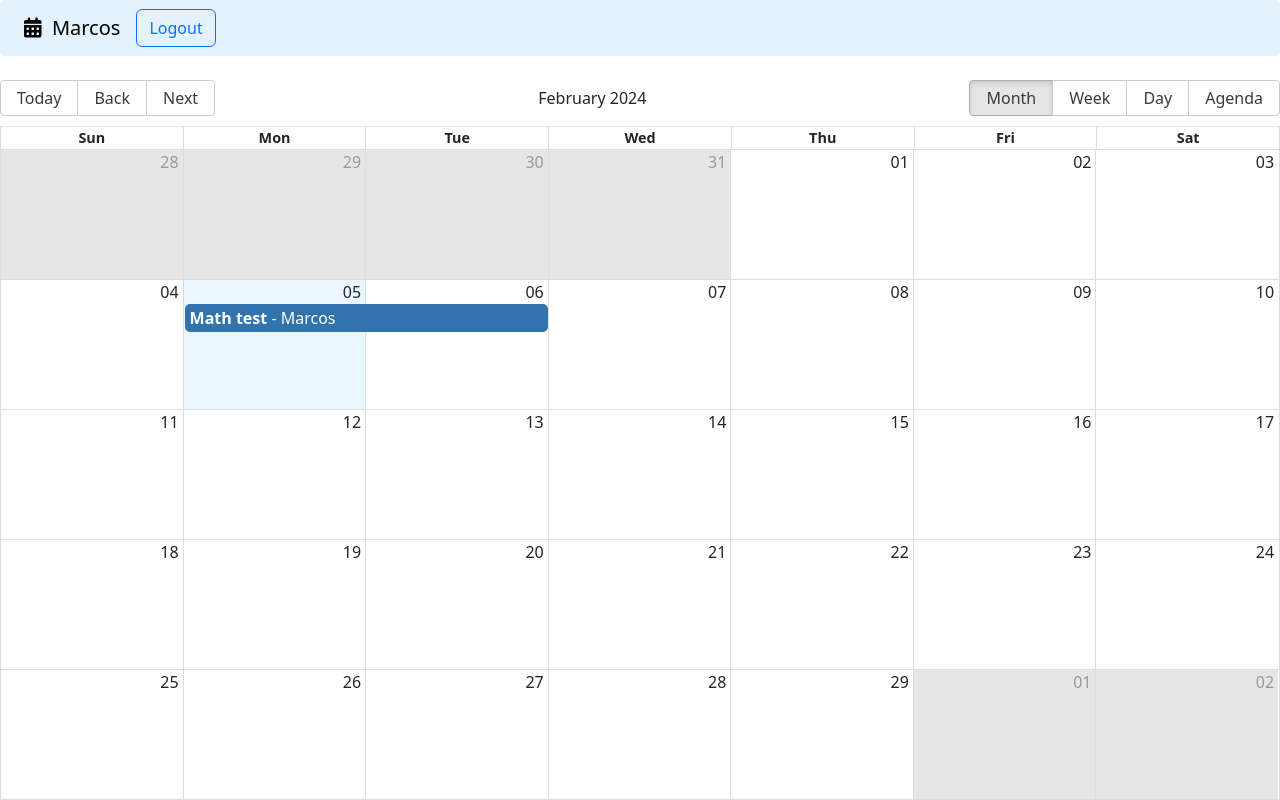
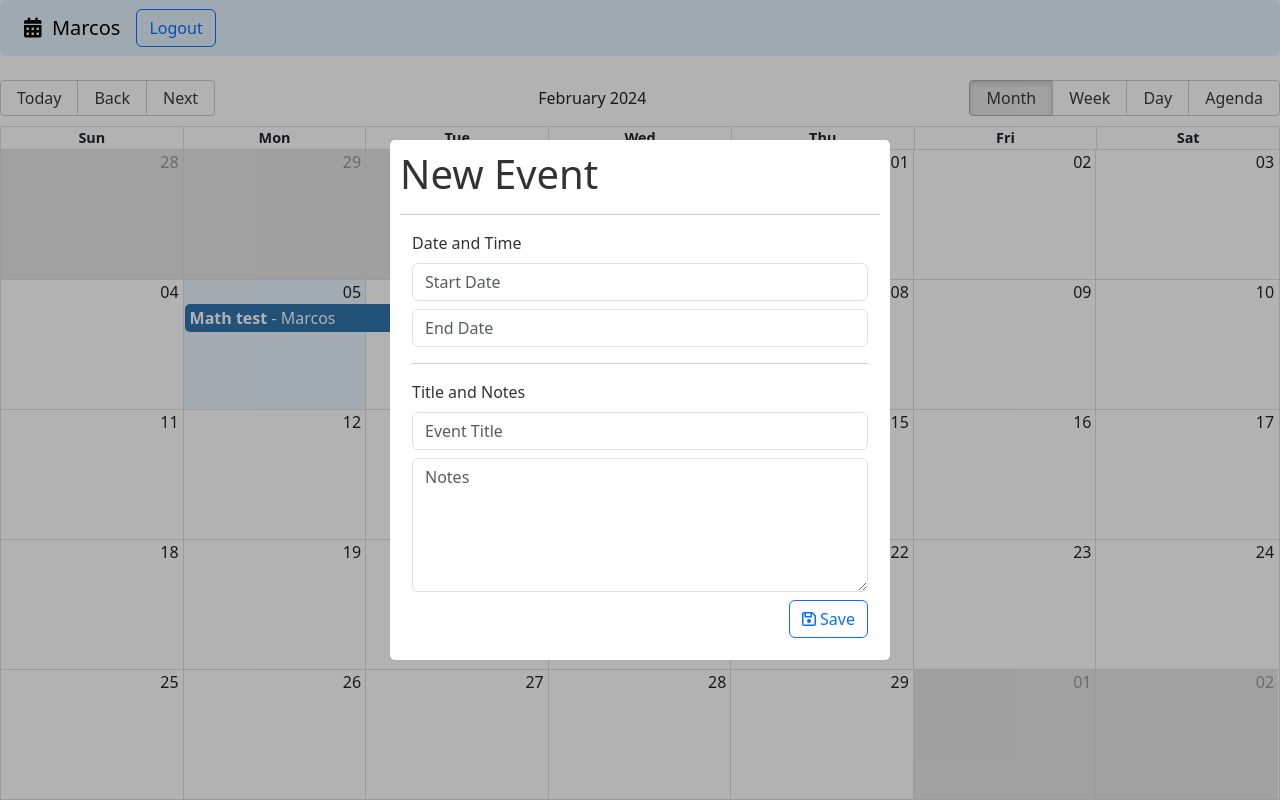
Before and after one commit to marcosbuydid/react, a React (Vite) app in the folder time-management/: page /auth in a window 1280 px wide. Built offline with nearby package versions, Linux system fonts and the light colour scheme.

Commit message:
install modal and start to configure it

```diff
--- a/time-management/package.json
+++ b/time-management/package.json
@@ -14,6 +14,7 @@
     "react": "^18.2.0",
     "react-big-calendar": "^1.8.7",
     "react-dom": "^18.2.0",
+    "react-modal": "^3.16.1",
     "react-router-dom": "^6.22.0"
   },
   "devDependencies": {
--- /dev/null
+++ b/time-management/src/management/components/CustomModal.css
@@ -0,0 +1,39 @@
+.ReactModalPortal>div {
+    opacity: 0;
+}
+
+.ReactModalPortal .ReactModal__Overlay {
+    align-items: center;
+    display: flex;
+    justify-content: center;
+    transition: opacity .2s ease-in-out;
+    z-index: 999;
+}
+
+.modal-background {
+    background-color: rgba(0, 0, 0, 0.3);
+    bottom: 0;
+    left: 0;
+    right: 0;
+    top: 0;
+    position: fixed;
+}
+
+.ReactModalPortal .ReactModal__Overlay--after-open {
+    opacity: 1;
+}
+
+.ReactModalPortal .ReactModal__Overlay--before-close {
+    opacity: 0;
+}
+
+.modal {
+    background: white;
+    border-radius: 5px;
+    color: rgb(51, 51, 51);
+    display: inline;
+    max-height: 520px;
+    max-width: 500px;
+    outline: none;
+    padding: 10px;
+}
--- /dev/null
+++ b/time-management/src/management/components/CustomModal.jsx
@@ -0,0 +1,87 @@
+import { useState } from 'react';
+import Modal from 'react-modal';
+import './CustomModal.css';
+
+const customStyles = {
+    content: {
+        top: '50%',
+        left: '50%',
+        right: 'auto',
+        bottom: 'auto',
+        marginRight: '-50%',
+        transform: 'translate(-50%, -50%)',
+    },
+};
+
+Modal.setAppElement('#root');
+
+export const CustomModal = () => {
+
+    const [isVisible, setIsVisible] = useState(true)
+
+    const onCloseModal = () => {
+        console.log('closing modal');
+        setIsVisible(false);
+    }
+
+    return (
+        <Modal
+            isOpen={isVisible}
+            onRequestClose={onCloseModal}
+            style={customStyles}
+            className={"modal"}
+            //modal-background is from imported css
+            overlayClassName={"modal-background"}
+            closeTimeoutMS={200}
+        >
+            <h1> New Event</h1>
+            <hr />
+            <form className="container">
+
+                <div className="form-group mb-2">
+                    <label className="mb-2">Date and Time</label>
+                    <input className="form-control" placeholder="Start Date" />
+                </div>
+
+                <div className="form-group mb-2">
+
+                    <input className="form-control" placeholder="End Date" />
+                </div>
+
+                <hr />
+                <div className="form-group mb-2">
+                    <label className="mb-2">Title and Notes</label>
+                    <input
+                        type="text"
+                        className="form-control mb-2"
+                        placeholder="Event Title"
+                        name="title"
+                        autoComplete="off"
+                    />
+
+                </div>
+
+                <div className="form-group mb-2">
+                    <textarea
+                        type="text"
+                        className="form-control"
+                        placeholder="Notes"
+                        rows="5"
+                        name="notes"
+                    ></textarea>
+                </div>
+
+                <div className="d-flex justify-content-end">
+                    <button
+                        type="submit"
+                        className="btn btn-outline-primary btn-block"
+                    >
+                        <i className="far fa-save"></i>
+                        <span> Save</span>
+                    </button>
+                </div>
+            </form>
+
+        </Modal>
+    )
+}
--- a/time-management/src/management/pages/ManagementPage.jsx
+++ b/time-management/src/management/pages/ManagementPage.jsx
@@ -5,6 +5,7 @@ import { localizer } from '../../utils/calendarLocalizer';
 import { Navbar } from "../components/Navbar"
 import { CalendarEvent } from '../components/CalendarEvent';
 import { useState } from 'react';
+import { CustomModal } from '../components/CustomModal';
 
 const user = {
     id: 324624,
@@ -57,6 +58,8 @@ export const ManagementPage = () => {
                 onSelectEvent={onSelect}
                 onView={onViewChanged}
             />
+
+            <CustomModal />
         </>
     )
 }
```
Also changed, not shown: 1 other file (tests, documents, lock files or other folders).
